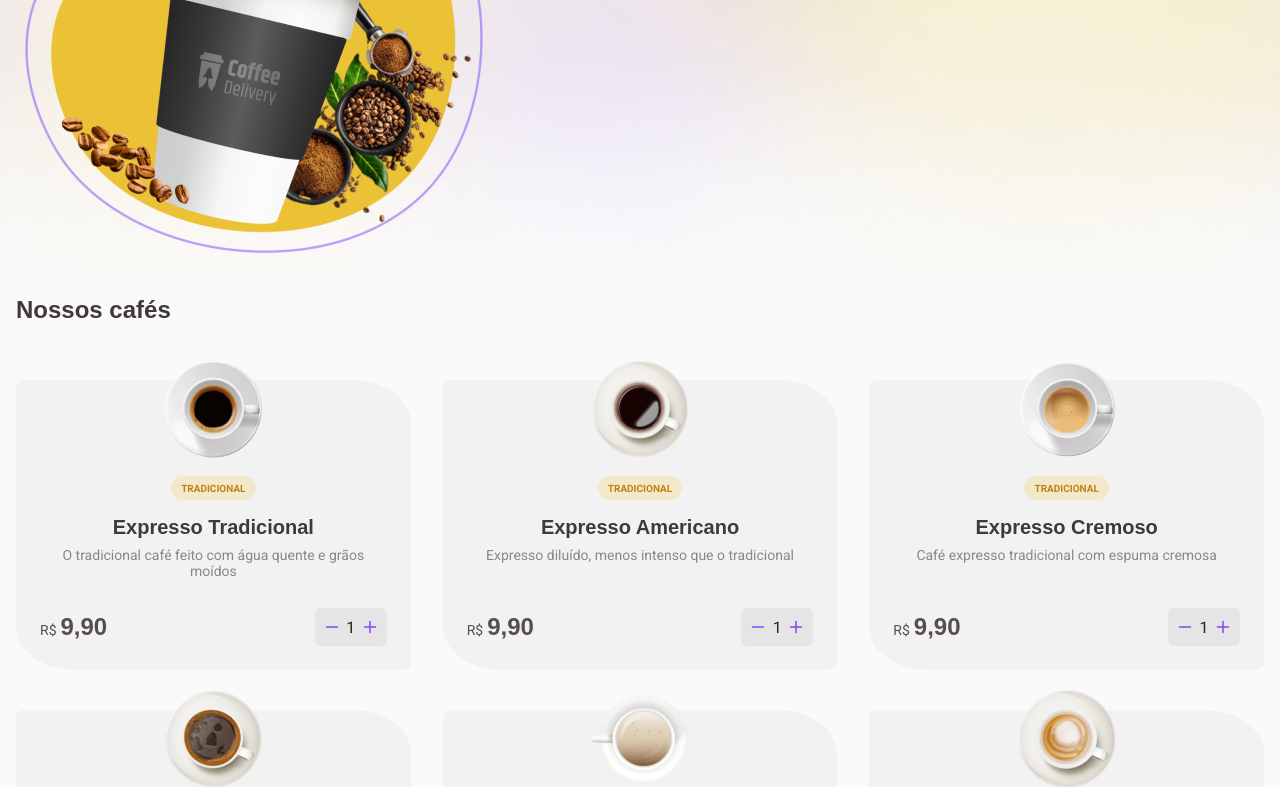
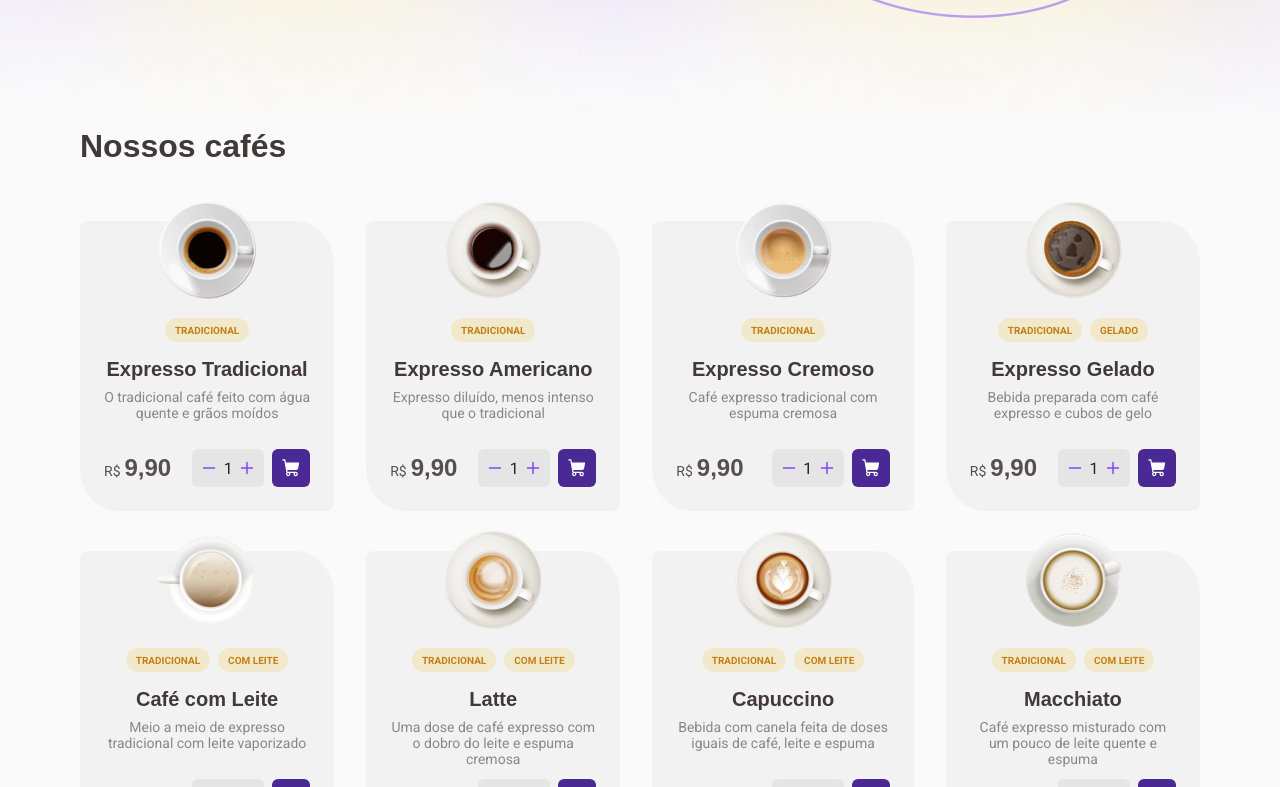
Before and after one commit to pamelasantoss/ignite-coffee-delivery, a React (Vite) app: page / in a window 1280 px wide. Shown: the part 520-1307 px from the top of the page. Built offline with nearby package versions, Linux system fonts and the light colour scheme; a web font is replaced by a local one.

Commit message:
feat: criação e estilização do botão de adicionar ao carrinho e ajuste da largura máxima da aplicação

```diff
--- a/src/components/Header/styles.ts
+++ b/src/components/Header/styles.ts
@@ -1,4 +1,5 @@
 import styled from "styled-components";
+import { BaseButton } from "../../styles/default";
 
 export const HeaderContainer = styled.header`
   padding: 2rem 0;
@@ -8,17 +9,6 @@ export const HeaderContainer = styled.header`
     align-items: center;
     justify-content: space-between;
   }
-`;
-
-const BaseButton = styled.button`
-  display: flex;
-  align-items: center;
-  justify-content: center;
-  height: 38px;
-  border: none;
-  cursor: pointer;
-  border-radius: 6px;
-  padding: 0.5rem;
 `;
 
 export const ActionButtonsContainer = styled.div`
--- a/src/components/ProductCard/index.tsx
+++ b/src/components/ProductCard/index.tsx
@@ -1,7 +1,10 @@
+import { ShoppingCart } from "@phosphor-icons/react";
 import { formatReal } from "../../helpers/formatReal";
 import { QuantityAction } from "../QuantityAction";
 import {
   ActionContainer,
+  AddToCartContainer,
+  ButtonAddToCart,
   ImageContainer,
   PriceContainer,
   ProductContainer,
@@ -39,9 +42,13 @@ export function ProductCard({ image, name, description, tags, price }: ProductPr
           <p><span>R$</span>{formatReal(price)}</p>
         </PriceContainer>
 
-        <div id="quantity">
+        <AddToCartContainer>
           <QuantityAction />
-        </div>
+
+          <ButtonAddToCart>
+            <ShoppingCart size={20} weight="fill" />
+          </ButtonAddToCart>
+        </AddToCartContainer>
       </ActionContainer>
     </ProductContainer>
   );
--- a/src/components/ProductCard/styles.ts
+++ b/src/components/ProductCard/styles.ts
@@ -1,4 +1,5 @@
 import styled from "styled-components";
+import { BaseButton } from "../../styles/default";
 
 export const ProductContainer = styled.div`
   background-color: ${(props) => props.theme["gray-200"]};
@@ -71,3 +72,18 @@ export const PriceContainer = styled.div`
     }
   }
 `;
+
+export const AddToCartContainer = styled.div`
+  display: flex;
+  gap: 0.5rem;
+`;
+
+export const ButtonAddToCart = styled(BaseButton)`
+  width: 38px;
+  background-color: ${(props) => props.theme["purple-700"]};
+  color: ${(props) => props.theme.white};
+
+  &:hover {
+    background-color: ${(props) => props.theme["purple-500"]};
+  }
+`;
--- a/src/pages/Home/styles.ts
+++ b/src/pages/Home/styles.ts
@@ -6,13 +6,13 @@ export const HomeSection = styled.section`
 `;
 
 export const HomeContainer = styled.div`
-  max-width: 1280px;
+  max-width: 1120px;
   margin: 0 auto;
   padding: 5.125rem 0;
   display: flex;
   justify-content: space-between;
 
-  @media only screen and (max-width: 1280px) {
+  @media only screen and (max-width: 1120px) {
     padding: 1rem;
     flex-direction: column;
 
@@ -30,7 +30,7 @@ export const BannerHeroTextContainer = styled.div`
     color: ${(props) => props.theme["brown-900"]};
     margin-bottom: 2rem;
 
-    @media only screen and (max-width: 1280px) {
+    @media only screen and (max-width: 1120px) {
       font-size: 2rem;
       margin-bottom: 1.5rem;
     }
@@ -41,7 +41,7 @@ export const BannerHeroTextContainer = styled.div`
     line-height: 1.5rem;
     color: ${(props) => props.theme["brown-900"]};
 
-    @media only screen and (max-width: 1280px) {
+    @media only screen and (max-width: 1120px) {
       font-size: 1rem;
     }
   }
@@ -60,7 +60,7 @@ export const BannerHeroTextContainer = styled.div`
       gap: 1.25rem;
     }
 
-    @media only screen and (max-width: 1280px) {
+    @media only screen and (max-width: 1120px) {
       margin-top: 2rem;
       margin-bottom: 2rem;
       display: flex;
@@ -104,7 +104,7 @@ export const ProductSection = styled.section`
     color: ${(props) => props.theme["brown-700"]};
     margin-bottom: 2rem;
 
-    @media only screen and (max-width: 1280px) {
+    @media only screen and (max-width: 1120px) {
       font-size: 1.5rem;
     }
   }
@@ -116,7 +116,7 @@ export const ProductsList = styled.div`
   gap: 2rem;
   padding-top: 1.5rem;
 
-  @media only screen and (max-width: 1280px) {
+  @media only screen and (max-width: 1120px) {
     grid-template-columns: 1fr 1fr 1fr;
   }
 
--- a/src/styles/default.ts
+++ b/src/styles/default.ts
@@ -1,10 +1,22 @@
 import styled from "styled-components";
 
 export const Container = styled.div`
-  max-width: 1280px;
+  max-width: 1120px;
   margin: 0 auto;
 
-  @media only screen and (max-width: 1280px) {
+  @media only screen and (max-width: 1120px) {
     padding: 0 1rem;
   }
 `;
+
+export const BaseButton = styled.button`
+  display: flex;
+  align-items: center;
+  justify-content: center;
+  height: 38px;
+  border: none;
+  cursor: pointer;
+  border-radius: 6px;
+  padding: 0.5rem;
+  transition: .2s;
+`;
--- a/src/styles/global.ts
+++ b/src/styles/global.ts
@@ -22,7 +22,7 @@ export const GlobalStyle = createGlobalStyle`
     font-weight: 400;
     font-size: 1rem;
 
-    @media only screen and (max-width: 1280px) {
+    @media only screen and (max-width: 1120px) {
       font-size: 75%;
     }
   }
```
